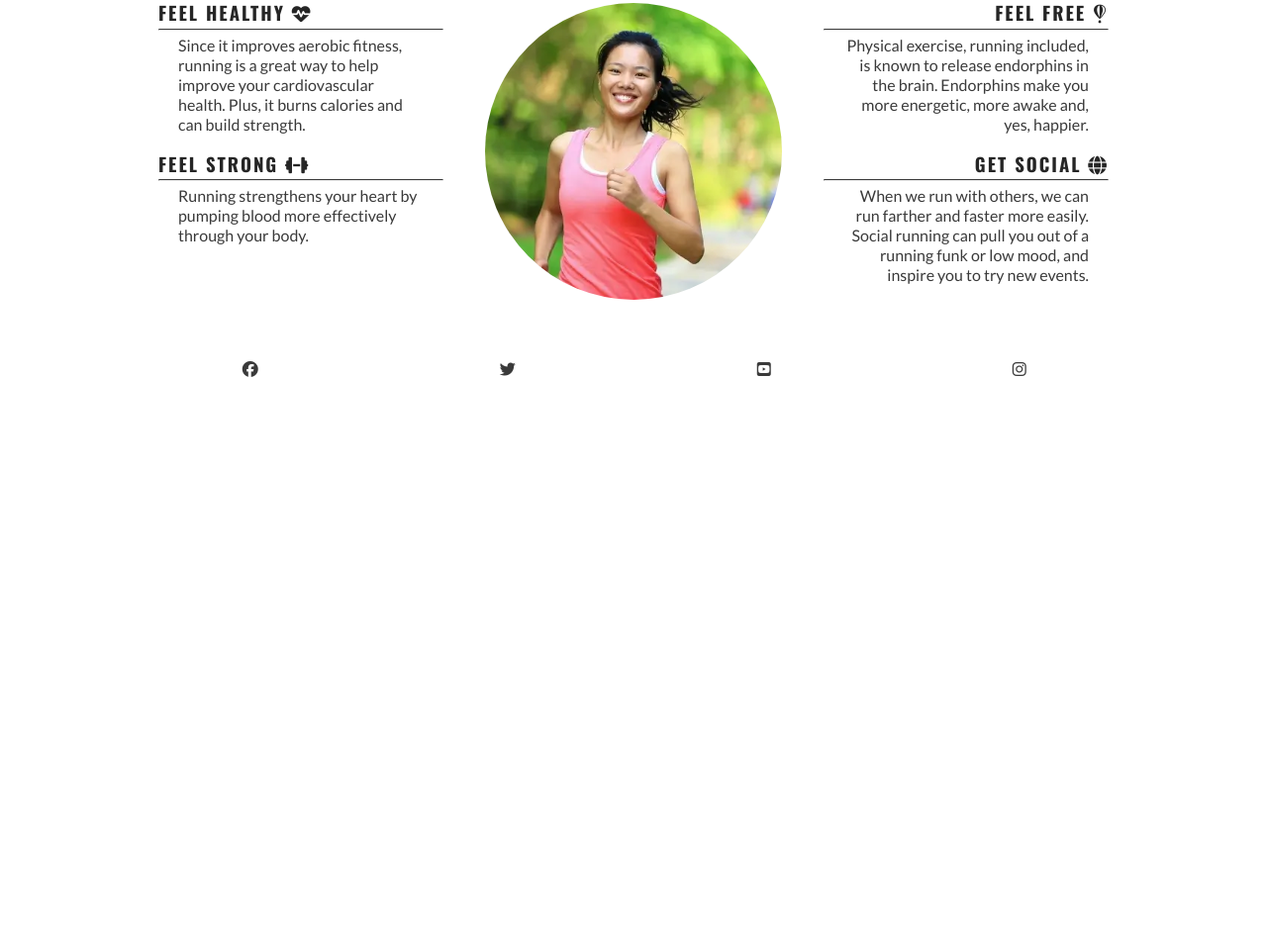
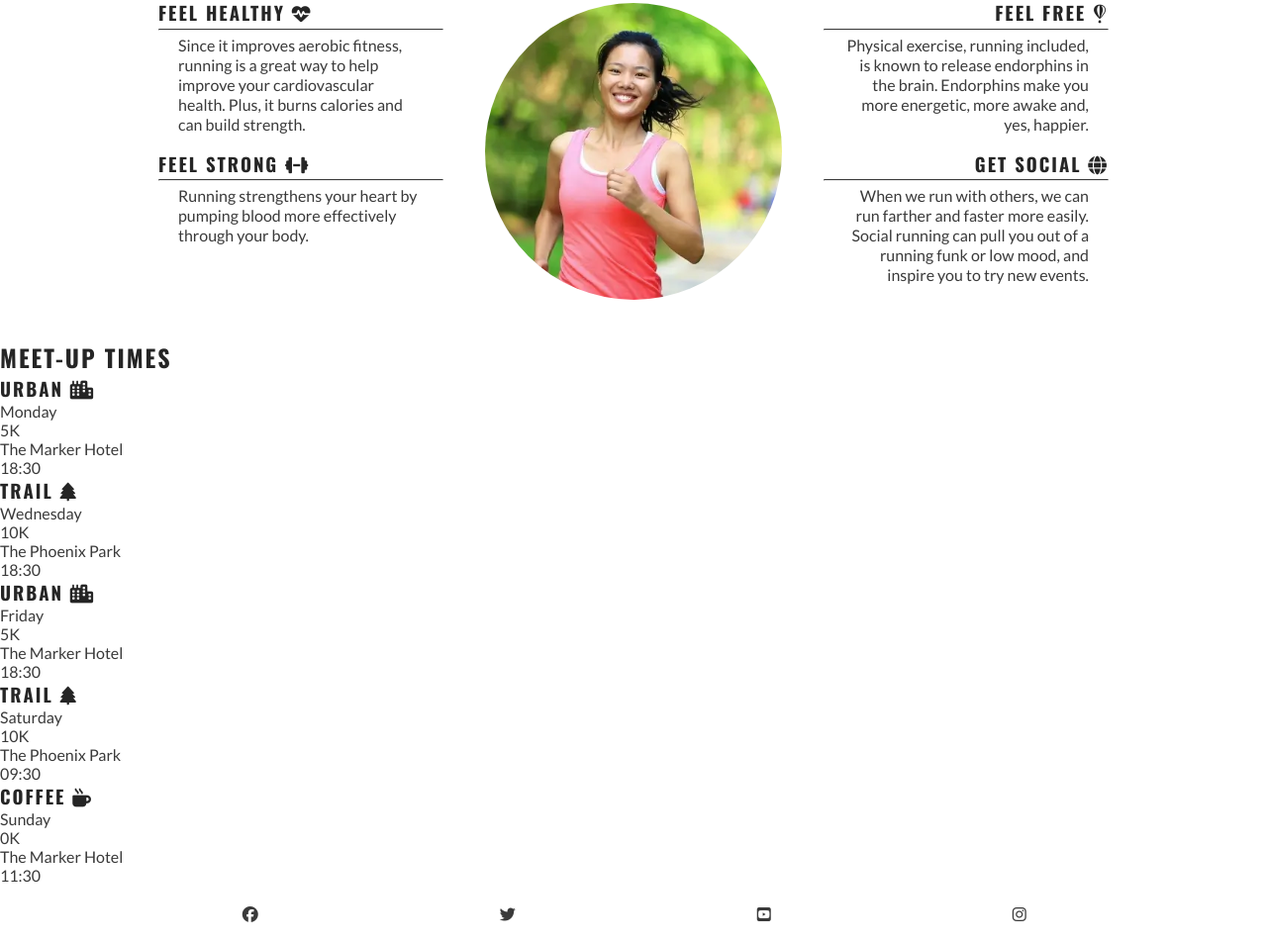
Before and after one commit to farhana039/love-running, a plain HTML site: page index.html in a window 1280 px wide. Shown: the part 782-1735 px from the top of the page at 99% size. Before the commit the page ends 1184 px from the top, so only its background shows below. Drawn offline with nearby package versions, Linux system fonts and the light colour scheme.

Commit message:
Add meetups section HTML

```diff
--- a/index.html
+++ b/index.html
@@ -77,6 +77,48 @@
                 </div>
             </div>
         </section>
+
+        <!-- Meetup times section -->
+         <section id="meetups">
+            <h2>Meet-up Times</h2>
+            <div id="times">
+                <div>
+                    <h3>Urban <i class="fa-solid fa-city"></i></h3>
+                    <p>Monday</p>
+                    <p>5K</p>
+                    <p>The Marker Hotel</p>
+                    <p>18:30</p>
+                </div>
+                <div>
+                    <h3>Trail <i class="fa-solid fa-tree"></i></h3>
+                    <p>Wednesday</p>
+                    <p>10K</p>
+                    <p>The Phoenix Park</p>
+                    <p>18:30</p>
+                </div>
+                <div>
+                    <h3>Urban <i class="fa-solid fa-city"></i></h3>
+                    <p>Friday</p>
+                    <p>5K</p>
+                    <p>The Marker Hotel</p>
+                    <p>18:30</p>
+                </div>
+                <div>
+                    <h3>Trail <i class="fa-solid fa-tree"></i></h3>
+                    <p>Saturday</p>
+                    <p>10K</p>
+                    <p>The Phoenix Park</p>
+                    <p>09:30</p>
+                </div>
+                <div>
+                    <h3>Coffee <i class="fa-solid fa-mug-hot"></i></h3>
+                    <p>Sunday</p>
+                    <p>0K</p>
+                    <p>The Marker Hotel</p>
+                    <p>11:30</p>
+                </div>
+            </div>
+         </section>
      </main>
 
     <!-- Footer -->
```
